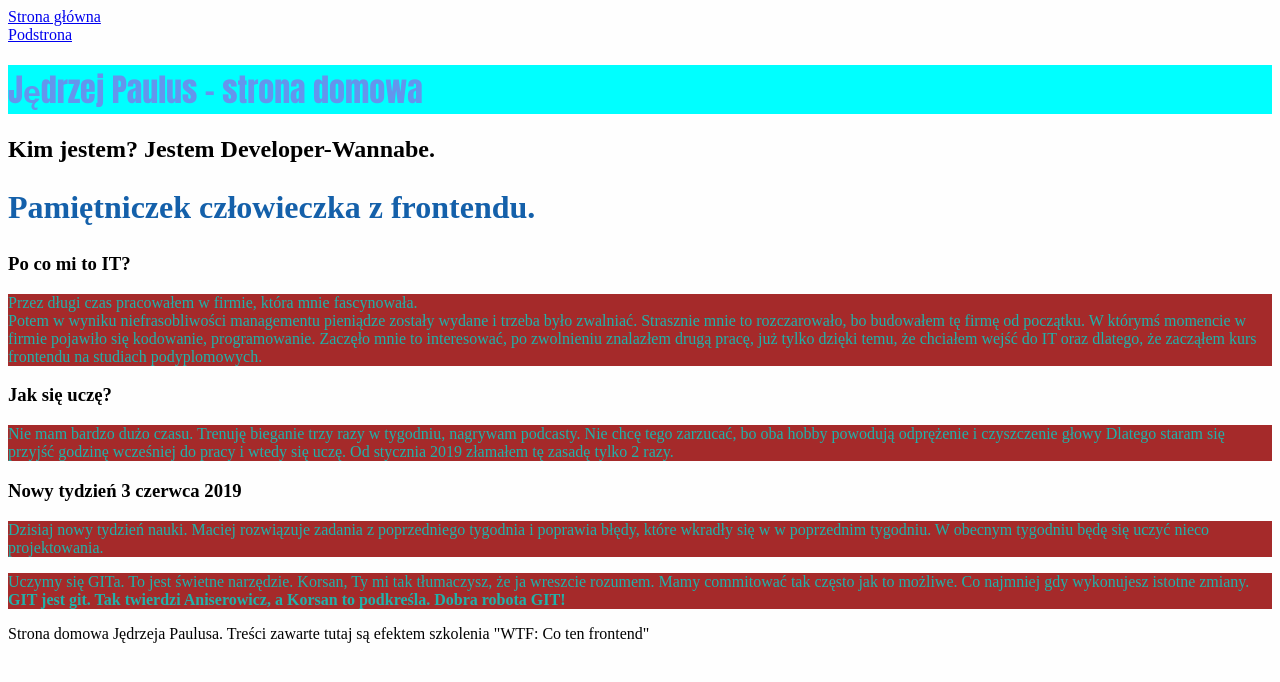
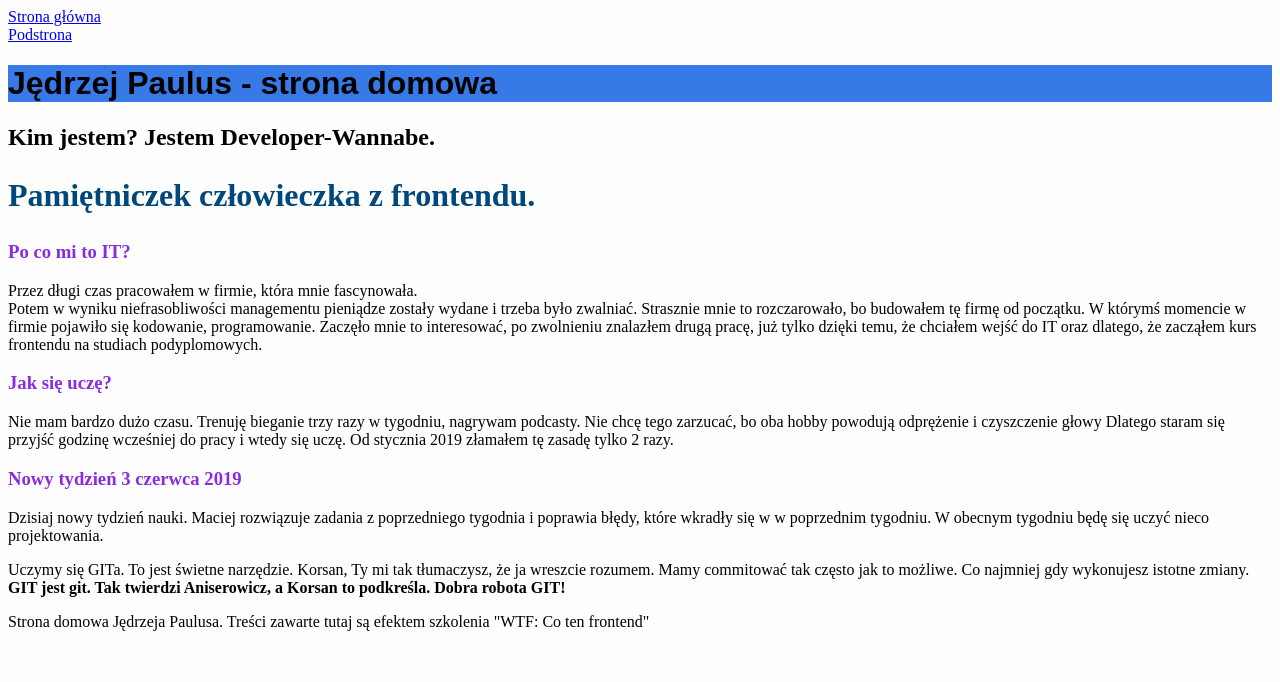
Before and after one commit to JMPaulus/homepagewtfcotenfrontend, a plain HTML site: page index.html in a window 1280 px wide. Drawn offline with Linux system fonts and the light colour scheme.

Commit message:
more changes to look better

```diff
--- a/main.js
+++ b/main.js
@@ -1,10 +1,10 @@
-alert('Elo zią!');
-console.log('Gierary hirr');
+// alert('Elo zią!');
+// console.log('Gierary hirr');
 
-const age = 34;
-const name  = 'Jędrzej';
+// const age = 34;
+// const name  = 'Jędrzej';
 
-console.log(name)
-console.log(age);
+// console.log(name)
+// console.log(age);
 
-console.log(`Nazywam się ${name} i mam ${age} lat`);
+// console.log(`Nazywam się ${name} i mam ${age} lat`);
--- a/style.css
+++ b/style.css
@@ -3,17 +3,23 @@ body {
 }
 
 .mainHeader {
-    color: cornflowerblue;
-    background-color: aqua;
-    font-family: Impact, Haettenschweiler, 'Arial Narrow Bold', sans-serif;
+    color: black;
+    background-color: #377ae7;
+    font-family: Arial, Helvetica, sans-serif;
 }
 
 p {
-    color: lightseagreen;
-    background-color: brown;
+    color: black;
+    background-color: none;
+    word-wrap: break-word;
+    justify-content: left;
 }
 
 .sectionHeader {
-    color: #1460AA;
+    color: #00487C;
     font-size: 32px;
 }
+
+h3 {
+    color: blueviolet;
+}
```
Also changed, not shown: index.html (+1 -1 lines).
